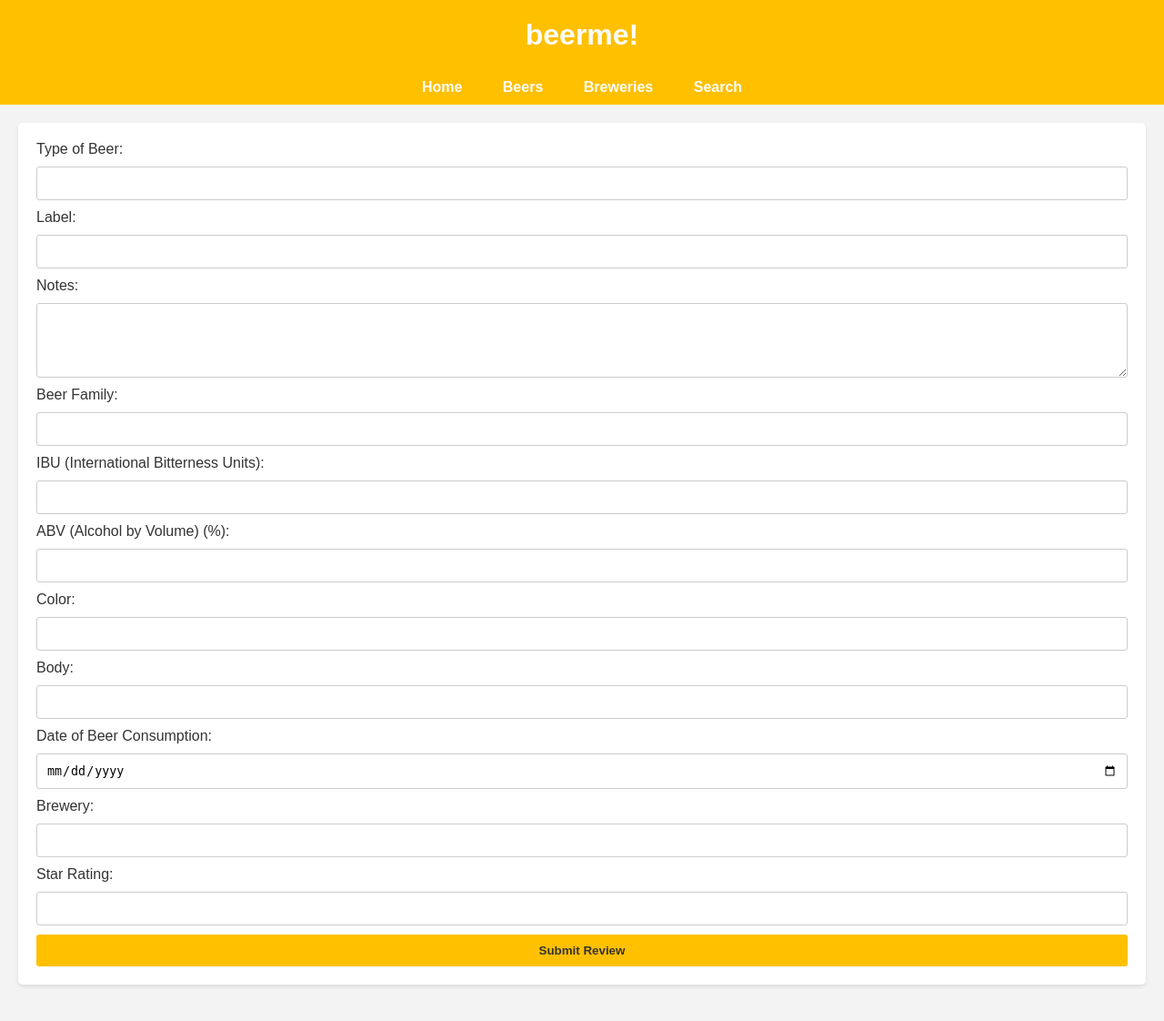
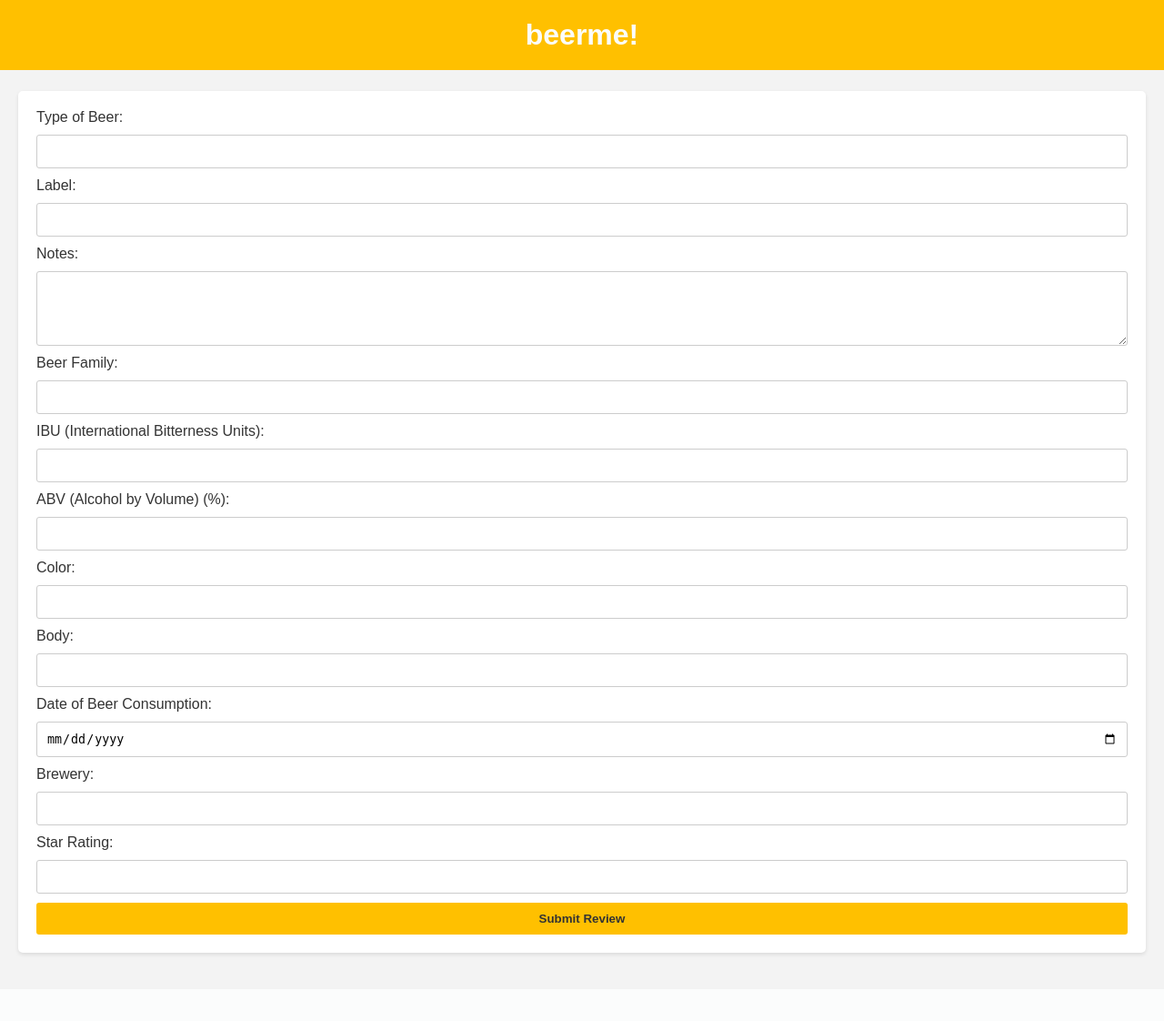
Before and after one commit to richardrso/beerme, a PHP site: page / in a window 1280 px wide. Shown: the whole page at 91% size. After the commit the page ends 1051 px from the top, so only its background shows below. Run offline with PHP 8.4, Linux system fonts and the light colour scheme.

Commit message:
remove menu and make the header fixed

```diff
--- a/css/style.css
+++ b/css/style.css
@@ -21,6 +21,10 @@ header {
   color: #333;
   text-align: center;
   padding: 20px 0;
+  position: fixed;
+  top: 0;
+  width: 100%;
+  z-index: 100;
 }
 
 /* Style the navigation menu */
@@ -45,6 +49,7 @@ nav a {
 /* Style the main content */
 main {
   padding: 20px;
+  padding-top: 100px; /* Adjust this value as needed */
 }
 
 section {
--- a/index.html
+++ b/index.html
@@ -10,14 +10,6 @@
     <header>
       <h1>beerme!</h1>
     </header>
-    <nav>
-      <ul>
-        <li><a href="#">Home</a></li>
-        <li><a href="#">Beers</a></li>
-        <li><a href="#">Breweries</a></li>
-        <li><a href="#">Search</a></li>
-      </ul>
-    </nav>
     <main>
       <!-- Section for user beer reviews -->
       <section>
```
